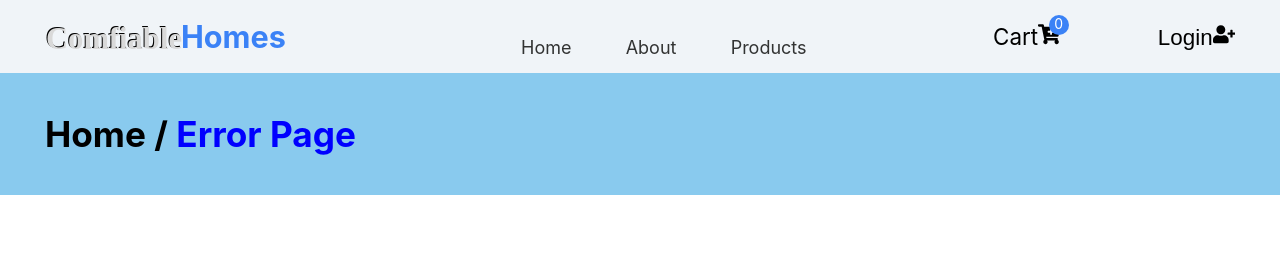
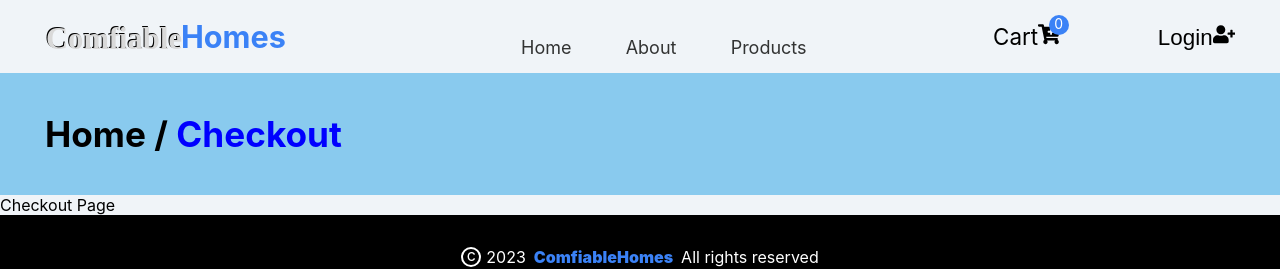
Before and after one commit to bezbrain/ComfiableHomes, a React (Vite) app: page /checkout in a window 1280 px wide. Shown: the top 269 px of the page. Built offline with nearby package versions, Linux system fonts and the light colour scheme; no server answers.

Commit message:
Create the checkout path

```diff
--- a/src/App.jsx
+++ b/src/App.jsx
@@ -6,6 +6,7 @@ import {
   Products,
   SingleProductDetails,
   Error,
+  CartCheckout,
 } from "./pages";
 import { SharedLayouts } from "./components/sharedLayouts";
 import { ToastContainer } from "react-toastify";
@@ -21,6 +22,7 @@ function App() {
             <Route path="/about" element={<About />} />
             <Route path="/products" element={<Products />} />
             <Route path="/cart" element={<Cart />} />
+            <Route path="/checkout" element={<CartCheckout />} />
             <Route path="/*" element={<Error />} />
             <Route
               path="products/:productId"
--- a/src/components/general/HeaderPath.jsx
+++ b/src/components/general/HeaderPath.jsx
@@ -33,6 +33,8 @@ const HeaderPath = () => {
                     <Link to="/products">Products</Link> /{" "}
                     {getProductDetails.type}
                   </span>
+                ) : location.pathname === "/checkout" ? (
+                  "Checkout"
                 ) : (
                   "Error Page"
                 )}
--- a/src/components/routes/cart/cartCheckout.jsx
+++ b/src/components/routes/cart/cartCheckout.jsx
@@ -1,9 +1,14 @@
 import React, { useState } from "react";
 import { useApiContext } from "../../../contexts/apiContext";
+import { useNavigate } from "react-router-dom";
 
 const CartCheckout = ({ roundNumber }) => {
   const [shippingFee] = useState(5.34);
   const { getCartProduct } = useApiContext();
+
+  const authToken = sessionStorage.getItem("authToken");
+
+  const navigate = useNavigate();
 
   // IF LOGGED IN NAVIGATE TO CHECKOUT DETAILS
   const handleCheckoutNav = () => {
--- /dev/null
+++ b/src/pages/CartCheckout.jsx
@@ -0,0 +1,11 @@
+import React from "react";
+
+const CartCheckout = () => {
+  return (
+    <div>
+      <p>Checkout Page</p>
+    </div>
+  );
+};
+
+export default CartCheckout;
--- a/src/pages/index.js
+++ b/src/pages/index.js
@@ -3,6 +3,15 @@ import About from "./About";
 import Cart from "./Cart";
 import Products from "./Products";
 import SingleProductDetails from "./SingleProductDetails";
+import CartCheckout from "./CartCheckout";
 import Error from "./Error";
 
-export { Home, About, Cart, Products, SingleProductDetails, Error };
+export {
+  Home,
+  About,
+  Cart,
+  Products,
+  SingleProductDetails,
+  CartCheckout,
+  Error,
+};
```
